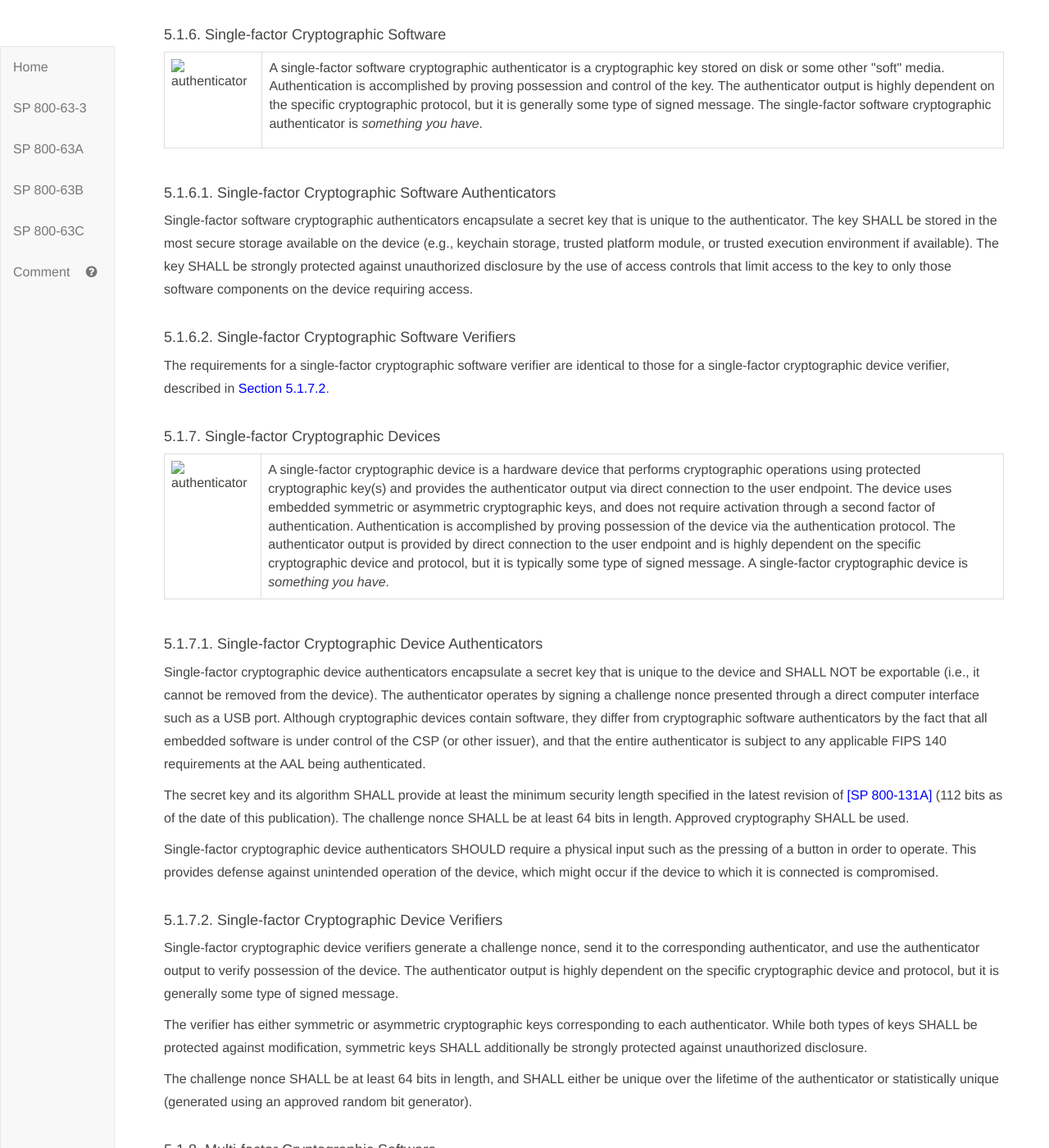
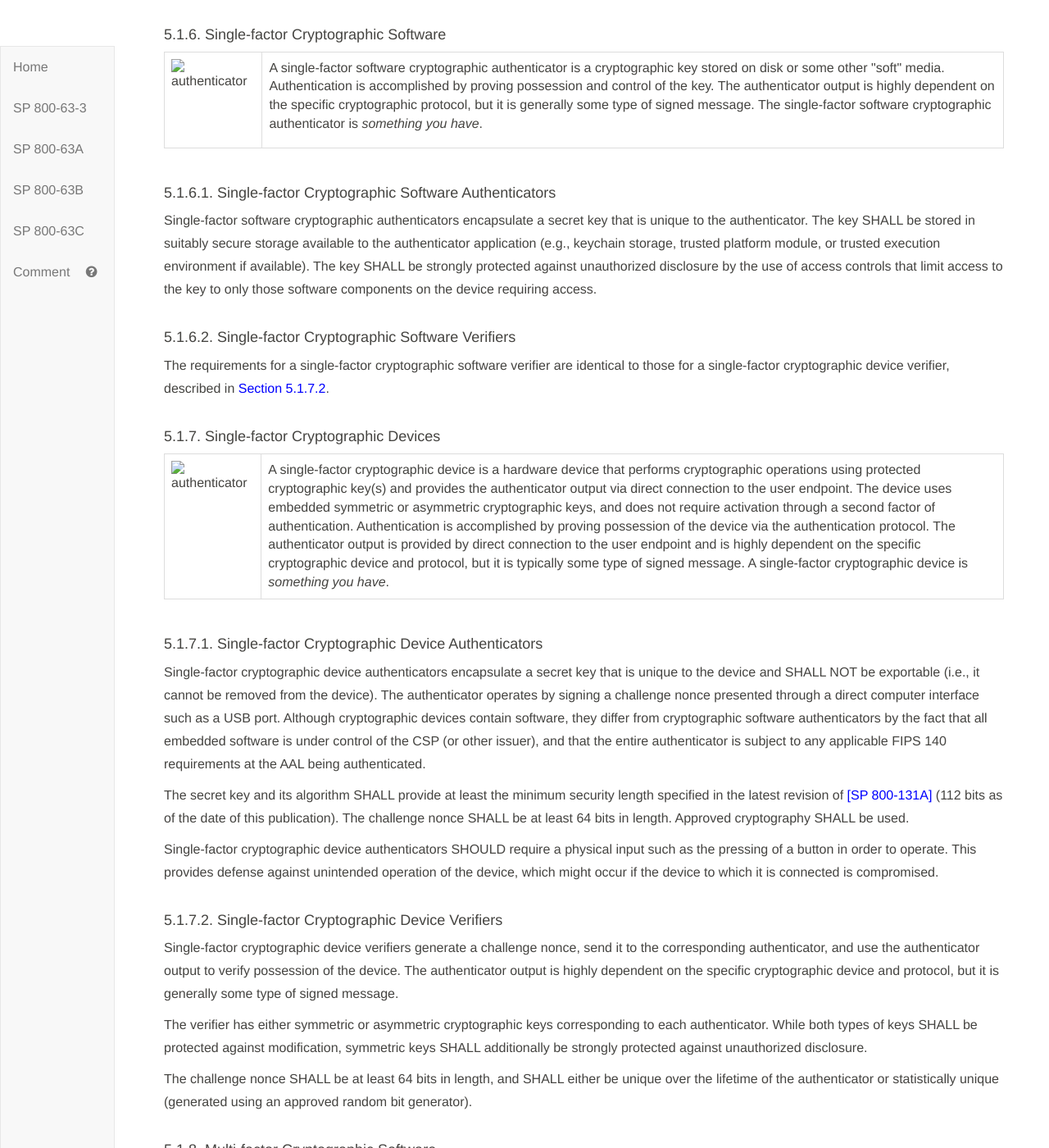
Before and after one commit to usnistgov/800-63-3, a Jekyll site: the page built from sp800-63b/sec5_authenticators.md, in a window 1280 px wide and 1400 px high, scrolled down 7723 px. Shown: the whole window at 82% size. Built offline with Jekyll 4.4.1, drawn with Linux system fonts in a browser that asks for light colours; our own code applies the rules of GitHub Pages for plain Markdown files; some of the changed text lies outside the part shown.

Commit message:
Clarify key storage requirements. Closes #674

```diff
--- a/sp800-63b/sec5_authenticators.md
+++ b/sp800-63b/sec5_authenticators.md
@@ -115,7 +115,7 @@
 
 The out-of-band authenticator SHALL uniquely authenticate itself in one of the following ways in communicating with the verifier:
 
-- Establish an authenticated protected channel to the verifier using approved cryptography. The key used SHALL be stored in the most secure storage available on the device (e.g., keychain storage, trusted platform module, secure element).
+- Establish an authenticated protected channel to the verifier using approved cryptography. The key used SHALL be stored in suitably secure storage available to the authenticator application (e.g., keychain storage, trusted platform module, secure element).
 
 - Authenticate to a public mobile telephone network using a SIM card or equivalent that uniquely identifies the device. This method SHALL only be used if a secret is being sent from the verifier to the out-of-band device via the telephone network (SMS or voice).
 
@@ -233,7 +233,7 @@
 
 #### 5.1.6.1. Single-factor Cryptographic Software Authenticators
 
-Single-factor software cryptographic authenticators encapsulate a secret key that is unique to the authenticator. The key SHALL be stored in the most secure storage available on the device (e.g., keychain storage, trusted platform module, or trusted execution environment if available). The key SHALL be strongly protected against unauthorized disclosure by the use of access controls that limit access to the key to only those software components on the device requiring access.
+Single-factor software cryptographic authenticators encapsulate a secret key that is unique to the authenticator. The key SHALL be stored in suitably secure storage available to the authenticator application (e.g., keychain storage, trusted platform module, or trusted execution environment if available). The key SHALL be strongly protected against unauthorized disclosure by the use of access controls that limit access to the key to only those software components on the device requiring access.
 
 #### 5.1.6.2. Single-factor Cryptographic Software Verifiers
 
@@ -281,7 +281,7 @@
 
 #### 5.1.8.1. Multi-factor Cryptographic Software Authenticators
 
-Multi-factor software cryptographic authenticators encapsulate a secret key that is unique to the authenticator and is accessible only through the input of an additional factor, either a memorized secret or a biometric. The key SHOULD be stored in the most secure storage available on the device (e.g., keychain storage, trusted platform module, trusted execution environment).
+Multi-factor software cryptographic authenticators encapsulate a secret key that is unique to the authenticator and is accessible only through the input of an additional factor, either a memorized secret or a biometric. The key SHOULD be stored in suitably secure storage available to the authenticator application (e.g., keychain storage, trusted platform module, trusted execution environment). The key SHALL be strongly protected against unauthorized disclosure by the use of access controls that limit access to the key to only those software components on the device requiring access.
 
 Each authentication operation using the authenticator SHALL require the input of both factors.
 
```
